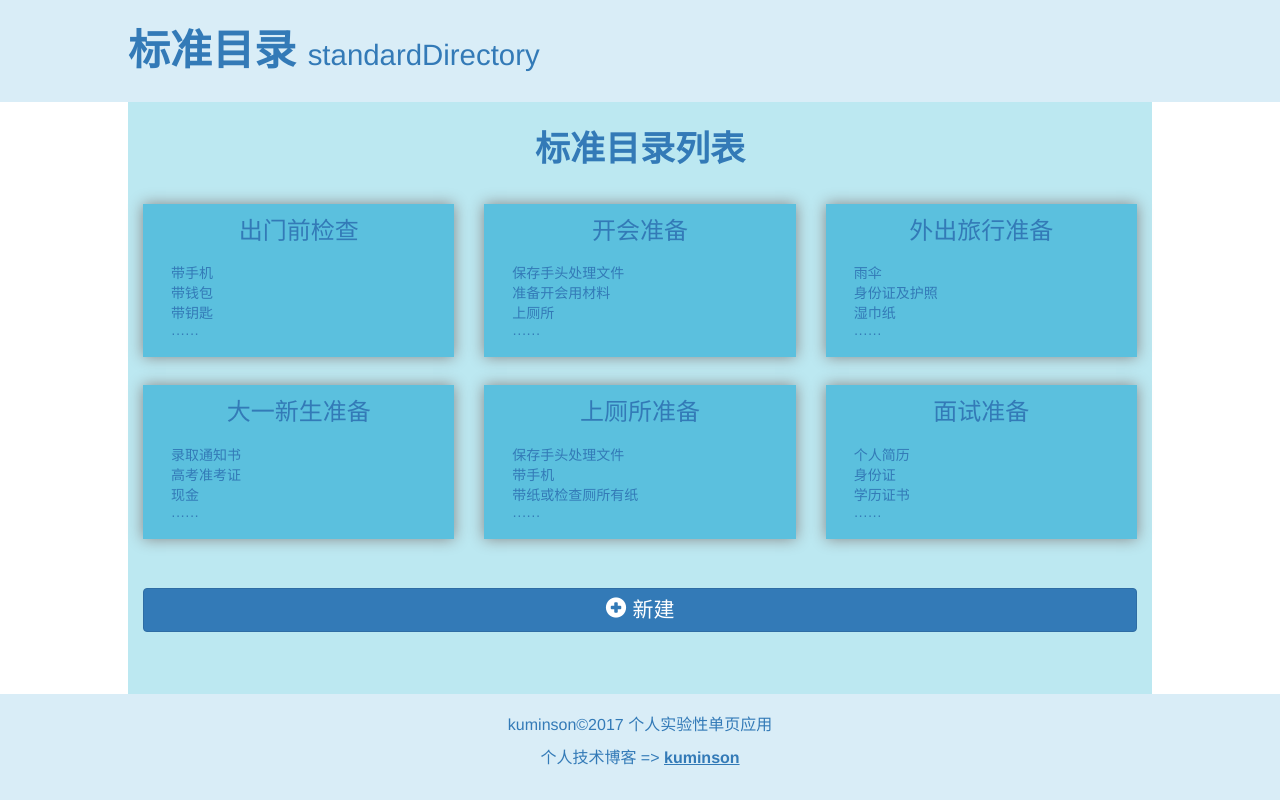
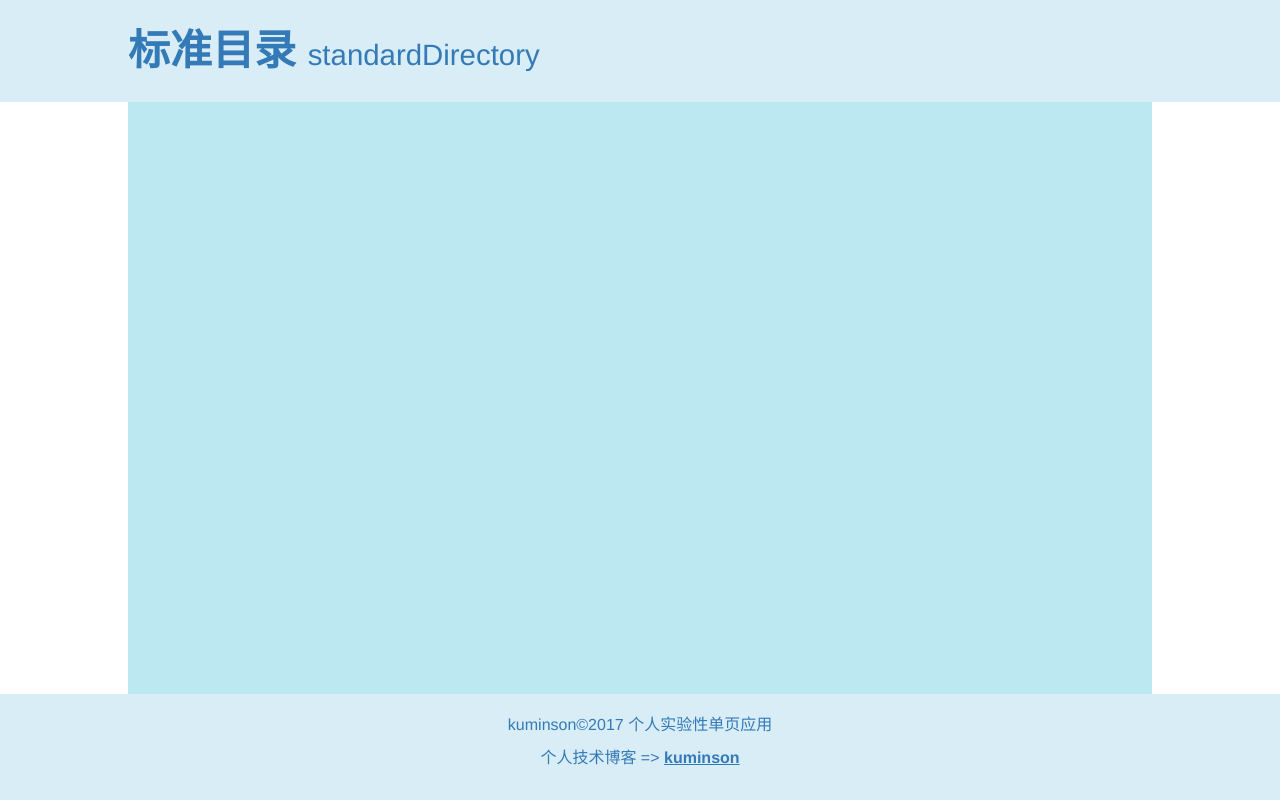
Before and after one commit to kuminson/project-1-standarddirectory, a React (Create React App) app: page / in a window 1280 px wide. Built offline with nearby package versions, Linux system fonts and the light colour scheme.

Commit message:
add new router

```diff
--- a/src/components/main/Main.js
+++ b/src/components/main/Main.js
@@ -34,9 +34,9 @@ class Main extends Component{
       <div className="main">
         <div className="m_content" style={{minHeight: mainHeight + 'px'}}>
           <Switch>
-            <Route exact path="/" component={Home}/>
-            <Route exact path="/create" component={Create}/>
-            <Route path="/directory/:dirId" component={Directory}/>
+            <Route exact path="/project-1-standarddirectory/" component={Home}/>
+            <Route exact path="/project-1-standarddirectory/create" component={Create}/>
+            <Route path="/project-1-standarddirectory/directory/:dirId" component={Directory}/>
           </Switch>
         </div>
       </div>
```
